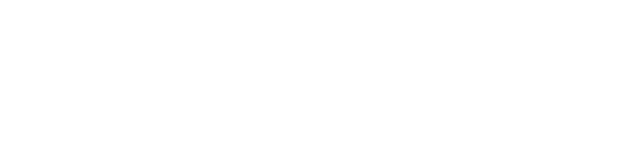
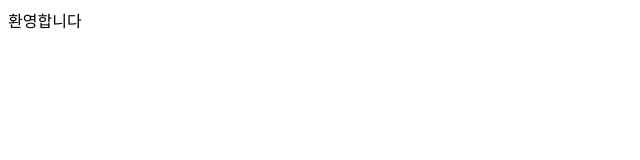
Before and after one commit to seonae-j/web-programming, a plain HTML site: page web-변수/index.html in a window 1280 px wide. Shown: the whole page, without its empty margins (0-640 px from the left). Drawn offline with Linux system fonts and the light colour scheme.

Commit message:
body 변경

```diff
--- a/web-변수/index.html
+++ b/web-변수/index.html
@@ -7,6 +7,6 @@
   <title>Hello World</title>
 </head>
 <body>
-
+  환영합니다
 </body>
 </html>
```
